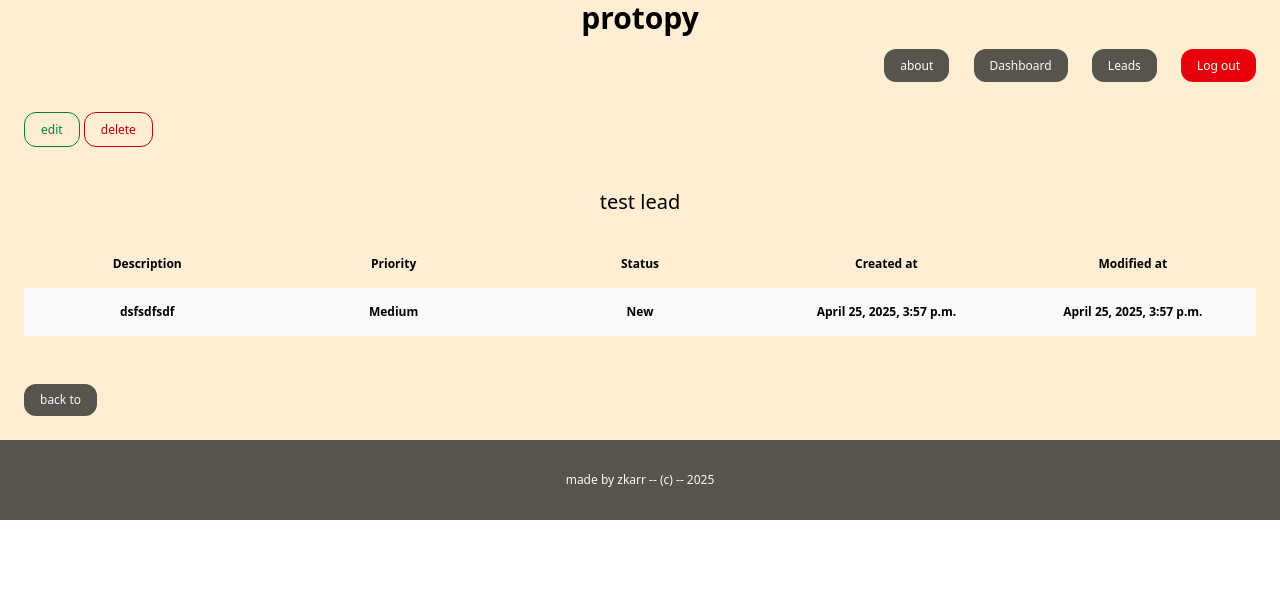
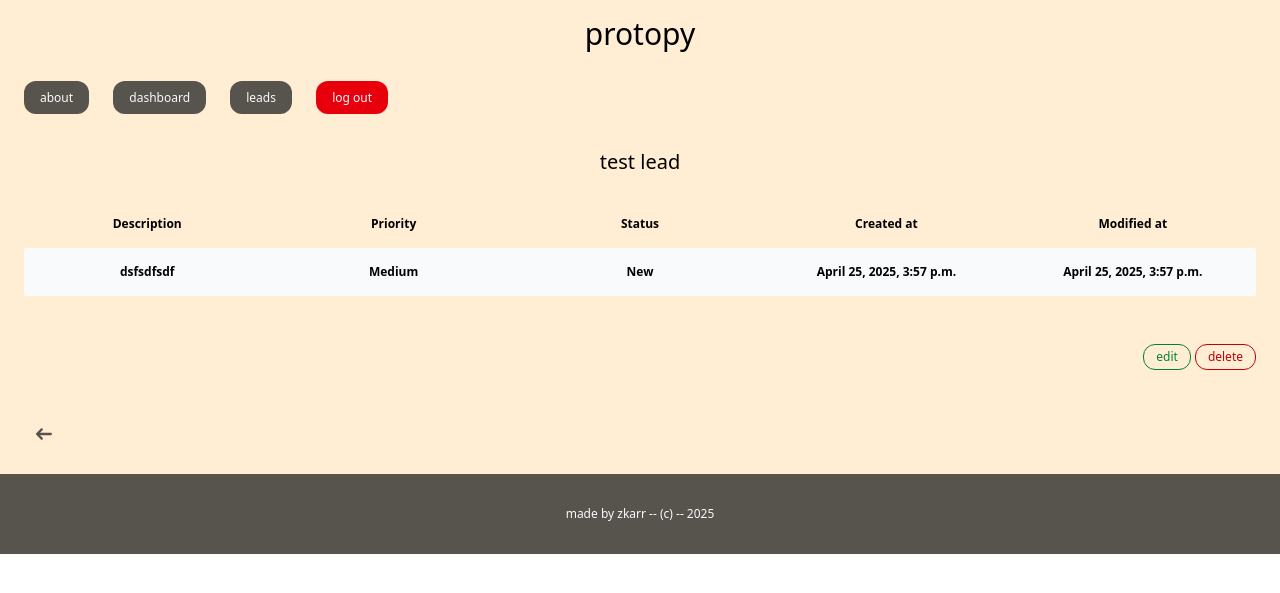
Before and after one commit to Daniel-Cervera/django, a Django app: page /dashboard/leads/13/ in a window 1280 px wide. Shown: the top 593 px of the page. Run offline with Django 5.2, Linux system fonts and the light colour scheme; a user stored in the database is signed in; data comes from the database, SQL or seed files in the repository.

Commit message:
add more customizations

```diff
--- a/mysite/core/templates/core/about.html
+++ b/mysite/core/templates/core/about.html
@@ -4,11 +4,11 @@
 
 {% block content %}
 <div class="py-6 px-6 bg-orange-100">
-    <h1 class="text-xs text-left font-bold bg-orange-100">
+    <h1 class="mb-6 bg-orange-100 text-center text-xl">
         about
     </h1>
 </div>
-<div class="py-6 px-6 bg-orange-100">
-    test div page
+<div class="py-6 px-6 flex justify-center bg-orange-100 text-xs">
+    sample
 </div>
 {% endblock %}
--- a/mysite/core/templates/core/base.html
+++ b/mysite/core/templates/core/base.html
@@ -7,22 +7,24 @@
         <title>{% block title %}{% endblock %}</title>
     </head>
     <body>
-    <h1 class="text-3xl text-center font-bold bg-orange-100">
+<div class="py-4 px-6 bg-orange-100">
+    <h1 class="text-3xl text-center bg-orange-100">
         protopy
     </h1>
+</div>
 
-    <nav class="py-4 px-6 flex justify-between bg-orange-100">
+    <nav class="py-4 px-6 flex justify-start bg-orange-100">
         <a></a>
         <div class="space-x-5">
             <a href="{% url 'about' %}" class="py-2 px-4 bg-stone-600 text-xs text-slate-50 rounded-xl text-white">about</a>
                 {% if request.user.is_authenticated %}
 
-                    <a href="{% url 'dashboard' %}" class="py-2 px-4 bg-stone-600 rounded-xl text-xs text-slate-50">Dashboard</a>
-                    <a href="{% url 'leads_list' %}" class="py-2 px-4 bg-stone-600 rounded-xl text-xs text-slate-50">Leads</a>
-                    <a href="{% url 'logout' %}" class="py-2 px-4 bg-red-600 text-xs text-slate-50 rounded-xl">Log out</a>
+                    <a href="{% url 'dashboard' %}" class="py-2 px-4 bg-stone-600 rounded-xl text-xs text-slate-50">dashboard</a>
+                    <a href="{% url 'leads_list' %}" class="py-2 px-4 bg-stone-600 rounded-xl text-xs text-slate-50">leads</a>
+                    <a href="{% url 'logout' %}" class="py-2 px-4 bg-red-600 text-xs rounded-xl text-slate-50">log out</a>
                 {% else %}
-                    <a href="{% url 'login' %}" class="py-4 px-6 bg-stone-600 text-xs text-slate-50 rounded-xl text-white">Log in</a>
-                    <a href="{% url 'signup' %}" class="py-4 px-6 bg-stone-500 text-xs text-slate-50 rounded-xl">Sign up</a>
+                    <a href="{% url 'login' %}" class="py-4 px-6 bg-stone-600 text-xs text-slate-50 rounded-xl text-white">log in</a>
+                    <a href="{% url 'signup' %}" class="py-4 px-6 bg-stone-500 text-xs text-slate-50 rounded-xl">sign up</a>
                 {% endif %}
         </div>
     </nav>
--- a/mysite/lead/templates/lead/leads_detail.html
+++ b/mysite/lead/templates/lead/leads_detail.html
@@ -3,11 +3,6 @@
 {% block title %}{{ lead.name }}{% endblock %}
 
 {% block content %}
-    <div class="py-6 px-6 justify-start bg-orange-100">
-        <a href=" {% url 'leads_delete' lead.id %}" class="py-2 px-4 text-green-700 hover:text-white border border-green-700 hover:bg-green-800 focus:ring-4 focus:outline-none focus:ring-green-300 rounded-xl text-xs text-center dark:border-green-500 dark:text-green-500 dark:hover:text-white dark:hover:bg-green-600 dark:focus:ring-green-800"">edit</a>
-        <a href=" {% url 'leads_delete' lead.id %}" class="py-2 px-4 rounded-xl dark:text-red-600 text-xs text-red-700 hover:text-white border border-red-700 hover:bg-red-800 focus:ring-4 focus:outline-none focus:ring-red-300 text-center dark:border-red-500 dark:text-red-500 dark:hover:text-white dark:hover:bg-red-600 dark:focus:ring-red-900 ">delete</a>
-    </div>
-
     <div class="py-6 px-6 bg-orange-100">
         <h1 class="mb-6 bg-orange-100 text-center text-xl">{{ lead.name }}</h1>
         {% if lead.description %}
@@ -29,8 +24,19 @@
         {% endif %}
     </div>
 
+    <div class="py-6 px-6 space-x-1 flex justify-end bg-orange-100">
+        <a href=" {% url 'leads_edit' lead.id %}" class="py-1 px-3 text-green-700 hover:text-white border border-green-700 hover:bg-green-800 focus:ring-4 focus:outline-none focus:ring-green-300 rounded-xl text-xs text-center dark:border-green-500 dark:text-green-500 dark:hover:text-white dark:hover:bg-green-600 dark:focus:ring-green-800"">edit</a>
+        <a href=" {% url 'leads_delete' lead.id %}" class="py-1 px-3 rounded-xl dark:text-red-600 text-xs text-red-700 hover:text-white border border-red-700 hover:bg-red-800 focus:ring-4 focus:outline-none focus:ring-red-300 text-center dark:border-red-500 dark:text-red-500 dark:hover:text-white dark:hover:bg-red-600 dark:focus:ring-red-900 ">delete</a>
+    </div>
+
     <div class="py-6 px-6 flex justify-start bg-orange-100">
-        <a href=" {% url 'leads_list' %}" class="py-2 px-4 bg-stone-600 rounded-xl dark:text-lime-600 text-xs text-slate-50 hover:no-underline">back to</a>
+        <button class="py-1 px-3">
+            <a href=" {% url 'leads_list' %}">
+                <svg class="w-4 h-6 text-stone-600 dark:text-stone-600" aria-hidden="true" xmlns="http://www.w3.org/2000/svg" fill="none" viewBox="0 0 14 10">
+                    <path stroke="currentColor" stroke-linecap="round" stroke-linejoin="round" stroke-width="2" d="M13 5H1m0 0 4 4M1 5l4-4"/>
+                </svg>
+            </a>
+        </button>
     </div>
 
 {% endblock %}
--- a/mysite/lead/templates/lead/leads_edit.html
+++ b/mysite/lead/templates/lead/leads_edit.html
@@ -6,10 +6,12 @@
     <div class="py-6 px-6 bg-orange-100">
         <h1 class="bg-orange-100 text-xl">edit lead</h1>
 
+
+
         <form method="post" action=".">
             {% csrf_token %}
             {{ form.as_p }}
-            <button class="py-4 px-8 bg-stone-600 text-white rounded-xl">submit</button>
+            <button class="py-2 px-4 bg-stone-600 text-white rounded-xl">submit</button>
         </form>
     </div>
 {% endblock %}
--- a/mysite/lead/templates/lead/leads_list.html
+++ b/mysite/lead/templates/lead/leads_list.html
@@ -4,7 +4,7 @@
 
 {% block content %}
     <div class="py-6 px-6 bg-orange-100">
-        <h1 class="mb-6 bg-orange-100 text-center text-xl">Leads</h1>
+        <h1 class="mb-6 bg-orange-100 text-center text-xl">leads</h1>
 
         <a href="{% url 'add_lead' %}" class="inline-block py-2 px-4 bg-stone-600 rounded-xl text-xs text-slate-50">Add lead</a>
 
--- a/mysite/lead/views.py
+++ b/mysite/lead/views.py
@@ -38,13 +38,12 @@ def leads_edit (request, pk):
         form = AddLeadForm(request.POST, instance=lead)
         if form.is_valid():
                     form.save()
+        messages.success(request, 'The changes was saved.')
+        return redirect('leads_list')
+    else:
+        form = AddLeadForm(instance=lead)
 
-                    messages.success(request, 'The changes was saved.')
-                    return redirect('leads_list')
-        else:
-            form = AddLeadForm
-
-        return render(request, 'lead/leads_edit.html', {
+    return render(request, 'lead/leads_edit.html', {
             'form' : form
         })
 
```
Also changed, not shown: mysite/dashboard/templates/dashboard/dashboard.html (+8 -1 lines).
